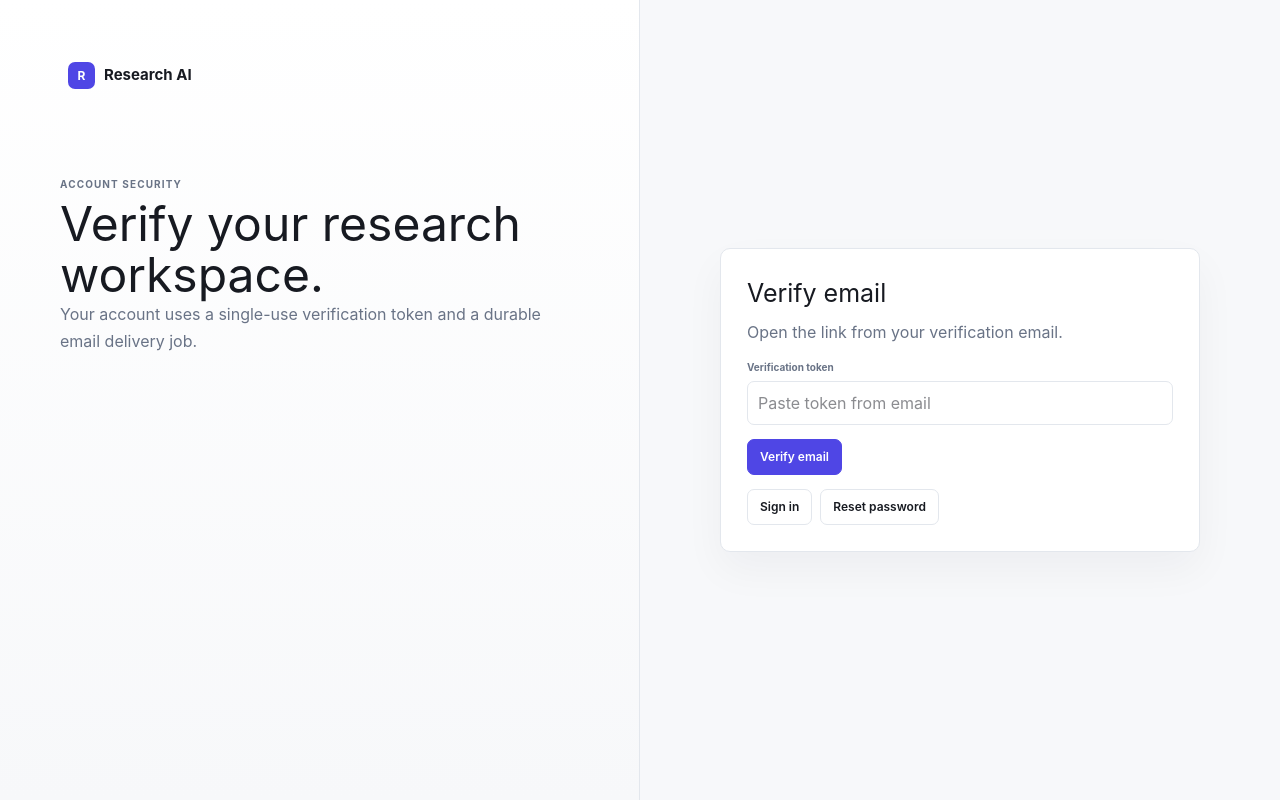
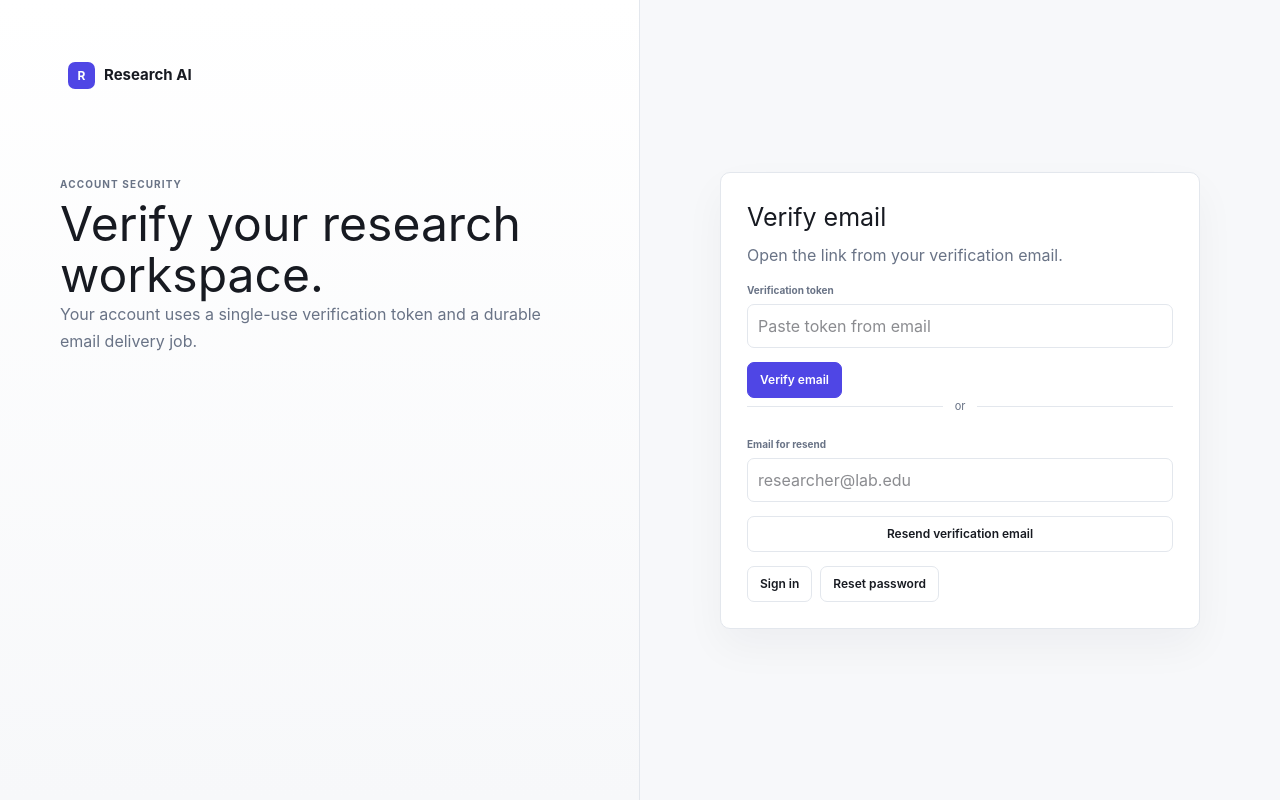
Before and after one commit to mehrabja/research-ai, a Next.js app in the folder apps/web/: page /verify-email in a window 1280 px wide. Built offline with nearby package versions, Linux system fonts and the light colour scheme.

Commit message:
feat(web): add verification resend workflow

```diff
--- a/apps/web/src/app/verify-email/page.tsx
+++ b/apps/web/src/app/verify-email/page.tsx
@@ -7,19 +7,17 @@ import {Suspense,useEffect,useState} from "react";
 function VerifyEmailForm(){
   const params=useSearchParams();
   const [token,setToken]=useState("");
+  const [email,setEmail]=useState("");
   const [message,setMessage]=useState("");
   const [error,setError]=useState("");
   const [busy,setBusy]=useState(false);
+  const [resending,setResending]=useState(false);
   useEffect(()=>{setToken(params.get("token")??"");},[params]);
 
   async function verify(){
     setBusy(true);setError("");setMessage("");
     try{
-      const res=await fetch("/api/backend/auth/verify-email",{
-        method:"POST",
-        headers:{"content-type":"application/json"},
-        body:JSON.stringify({token}),
-      });
+      const res=await fetch("/api/backend/auth/verify-email",{method:"POST",headers:{"content-type":"application/json"},body:JSON.stringify({token})});
       const body=await res.json().catch(()=>({}));
       if(!res.ok)throw new Error(typeof body?.detail==="string"?body.detail:"Verification failed.");
       setMessage("Email verified. You can now sign in.");
@@ -27,9 +25,26 @@ function VerifyEmailForm(){
     finally{setBusy(false);}
   }
 
+  async function resend(e:React.FormEvent){
+    e.preventDefault();setResending(true);setError("");setMessage("");
+    try{
+      const res=await fetch("/api/backend/auth/resend-verification",{method:"POST",headers:{"content-type":"application/json"},body:JSON.stringify({email})});
+      const body=await res.json().catch(()=>({}));
+      if(!res.ok)throw new Error(typeof body?.detail==="string"?body.detail:"Verification email request failed.");
+      setMessage(typeof body?.message==="string"?body.message:"If the account exists and needs verification, an email will be sent.");
+    }catch(err){setError(err instanceof Error?err.message:"Verification email request failed.");}
+    finally{setResending(false);}
+  }
+
   return <div className="auth-page">
     <section className="auth-side"><Link className="brand" href="/"><span className="brand-mark">R</span><span>Research AI</span></Link><div className="eyebrow" style={{marginTop:70}}>Account security</div><h1>Verify your research workspace.</h1><p>Your account uses a single-use verification token and a durable email delivery job.</p></section>
-    <section className="auth-main"><div className="auth-card"><h2>Verify email</h2><p className="muted">Open the link from your verification email.</p>{error&&<div className="notice error" style={{marginTop:14}}>{error}</div>}{message&&<div className="notice success" style={{marginTop:14}}>{message}</div>}<div className="field" style={{marginTop:16}}><label>Verification token</label><input className="input" value={token} onChange={e=>setToken(e.target.value)} placeholder="Paste token from email"/></div><button className="btn primary" style={{marginTop:14}} disabled={!token||busy} onClick={verify}>{busy?"Verifying…":"Verify email"}</button><div className="actions" style={{marginTop:14}}><Link className="btn" href="/login">Sign in</Link><Link className="btn" href="/forgot-password">Reset password</Link></div></div></section>
+    <section className="auth-main"><div className="auth-card"><h2>Verify email</h2><p className="muted">Open the link from your verification email.</p>{error&&<div className="notice error" style={{marginTop:14}}>{error}</div>}{message&&<div className="notice success" style={{marginTop:14}}>{message}</div>}
+      <div className="field" style={{marginTop:16}}><label>Verification token</label><input className="input" value={token} onChange={e=>setToken(e.target.value)} placeholder="Paste token from email"/></div>
+      <button className="btn primary" style={{marginTop:14}} disabled={!token||busy} onClick={()=>void verify()}>{busy?"Verifying…":"Verify email"}</button>
+      <div className="divider">or</div>
+      <form className="auth-form" onSubmit={resend}><div className="field"><label>Email for resend</label><input className="input" type="email" autoComplete="email" value={email} onChange={e=>setEmail(e.target.value)} placeholder="researcher@lab.edu" required/></div><button className="btn" disabled={resending}>{resending?"Sending…":"Resend verification email"}</button></form>
+      <div className="actions" style={{marginTop:14}}><Link className="btn" href="/login">Sign in</Link><Link className="btn" href="/forgot-password">Reset password</Link></div>
+    </div></section>
   </div>;
 }
 
```
